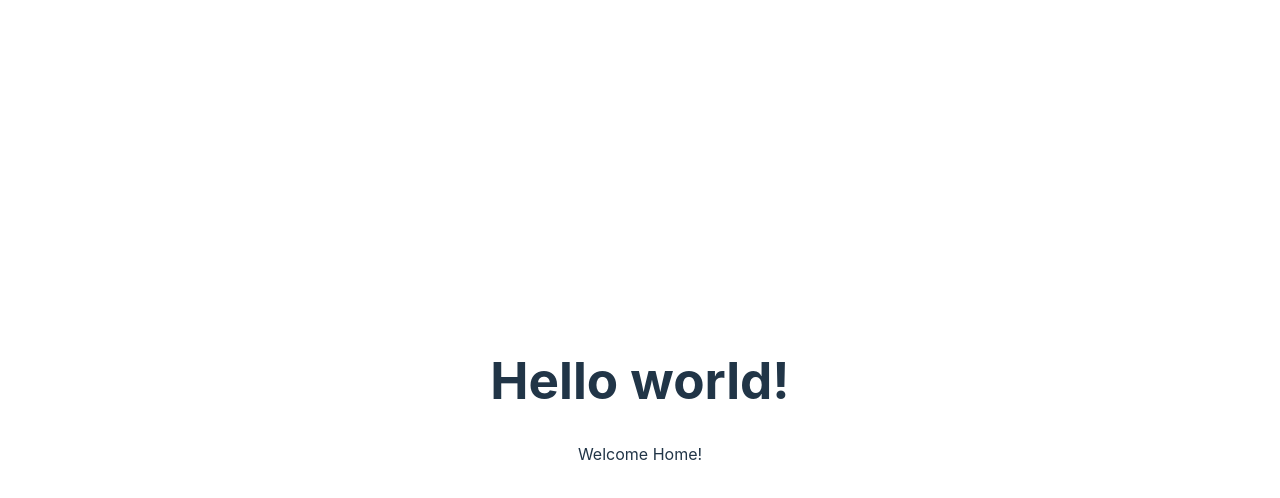
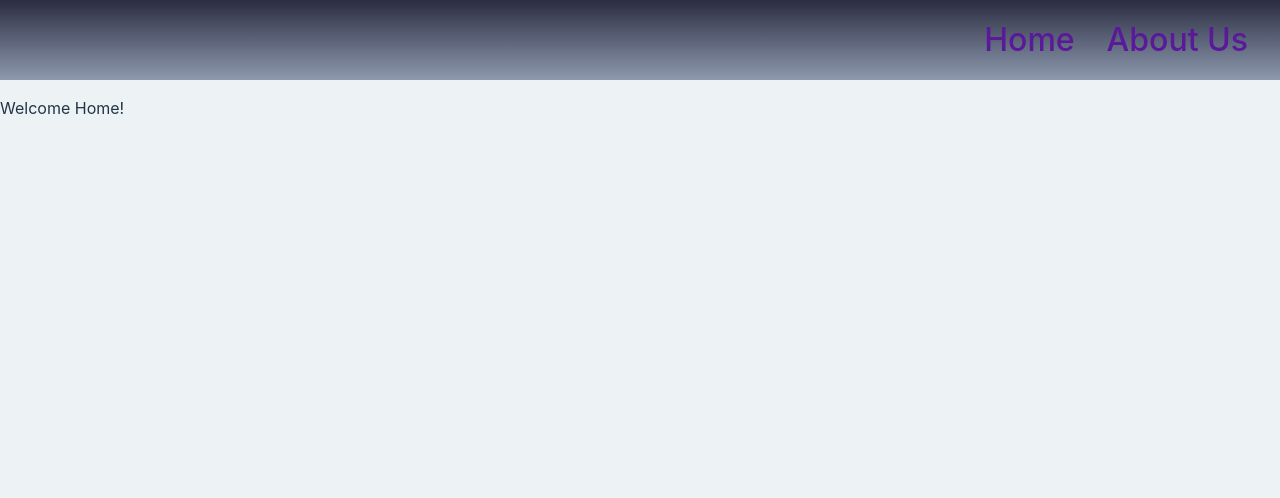
Before and after one commit to tbandelikova/react-studies, a React (Vite) app in the folder react-ts-app/: page / in a window 1280 px wide. Shown: the top 498 px of the page. Built offline with nearby package versions, Linux system fonts and the light colour scheme.

Commit message:
feat: add header component

```diff
--- a/react-ts-app/src/App.css
+++ b/react-ts-app/src/App.css
@@ -1,6 +1,26 @@
-#root {
+.App {
+  min-height: 100%;
+  display: flex;
+  flex-direction: column;
+}
+
+.wrapper {
+  background: #2b2d42;
+  background: linear-gradient(180deg, #2b2d42 0%, #8d99ae 100%);
+  padding: 0 2rem;
+}
+
+.navigate {
   max-width: 1280px;
-  margin: 0 auto;
-  padding: 2rem;
-  text-align: center;
+  display: flex;
+  justify-content: flex-end;
+  align-items: center;
 }
+
+.navigate li:first-child {
+  margin-right: 2rem;
+}
+
+.navigate a {
+  font-size: 2rem;
+}
--- a/react-ts-app/src/App.tsx
+++ b/react-ts-app/src/App.tsx
@@ -4,12 +4,13 @@ import './App.css';
 import Home from './pages/Home';
 import About from './pages/About';
 import NoMatch from './pages/NoMatch';
+import Header from './components/Header';
 
 export default class App extends Component {
   render() {
     return (
       <div className="App">
-        <h1>Hello world!</h1>
+        <Header />
         <Routes>
           <Route path="/" element={<Home />} />
           <Route path="/about" element={<About />} />
--- /dev/null
+++ b/react-ts-app/src/components/Header.tsx
@@ -0,0 +1,16 @@
+import { Link } from 'react-router-dom';
+
+export default function Header() {
+  return (
+    <div className="wrapper">
+      <ul className="navigate">
+        <li>
+          <Link to="/">Home</Link>
+        </li>
+        <li>
+          <Link to="/about">About Us</Link>
+        </li>
+      </ul>
+    </div>
+  );
+}
--- a/react-ts-app/src/index.css
+++ b/react-ts-app/src/index.css
@@ -16,17 +16,16 @@
 
 a {
   font-weight: 500;
-  color: #646cff;
-  text-decoration: inherit;
+  color: #5a189a;
+  text-decoration: none;
+  transition: all .3s;
 }
 a:hover {
-  color: #535bf2;
+  color: #c77dff;
 }
 
 body {
   margin: 0;
-  display: flex;
-  place-items: center;
   min-width: 320px;
   min-height: 100vh;
 }
@@ -34,6 +33,10 @@ body {
 h1 {
   font-size: 3.2em;
   line-height: 1.1;
+}
+
+ul {
+  list-style-type: none;
 }
 
 button {
@@ -58,10 +61,10 @@ button:focus-visible {
 @media (prefers-color-scheme: light) {
   :root {
     color: #213547;
-    background-color: #ffffff;
+    background-color: #edf2f4;
   }
   a:hover {
-    color: #747bff;
+    color: #c77dff;
   }
   button {
     background-color: #f9f9f9;
```
